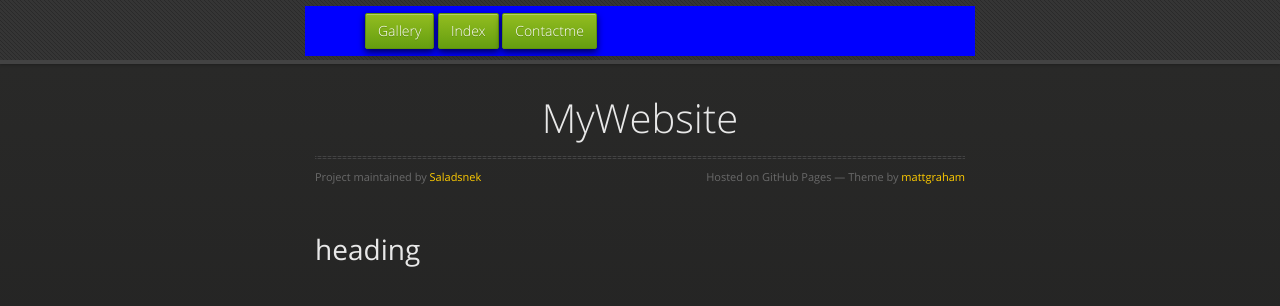
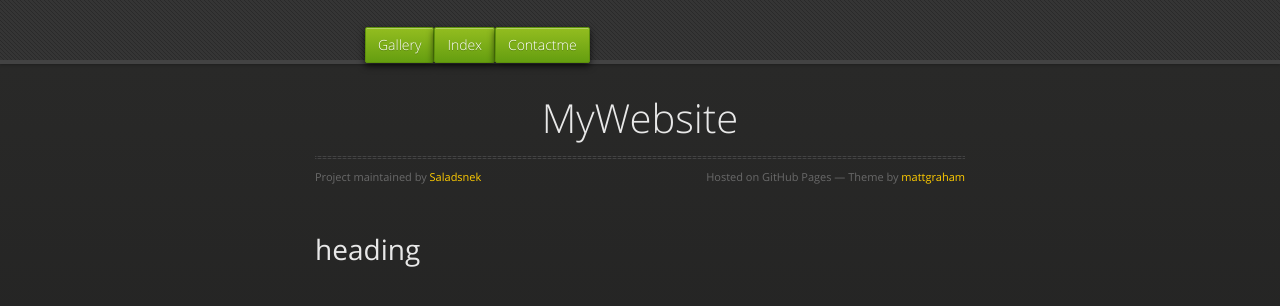
Before and after one commit to Saladsnek/MyWebsite, a Jekyll site: the page built from gallery.md, in a window 1280 px wide. Shown: the top 306 px of the page. Built offline with Jekyll 4.4.1, drawn with Linux system fonts in a browser that asks for light colours; the repository's description, which GitHub fills in, is left out; our own code applies the rules of GitHub Pages for plain Markdown files.

Commit message:
Update nav.html

```diff
--- a/_includes/nav.html
+++ b/_includes/nav.html
@@ -1,12 +1,12 @@
 <nav>
  <ul>
-   <li>
+   <li class="fork">
      <a href="gallery.html"> Gallery </a>
    </li>
-    <li>
+    <li class="fork">
      <a href="index.html"> Index </a>
    </li>
-    <li>
+    <li class="fork">
      <a href="contactme.html"> Contactme </a>
    </li>
   </ul>
```
